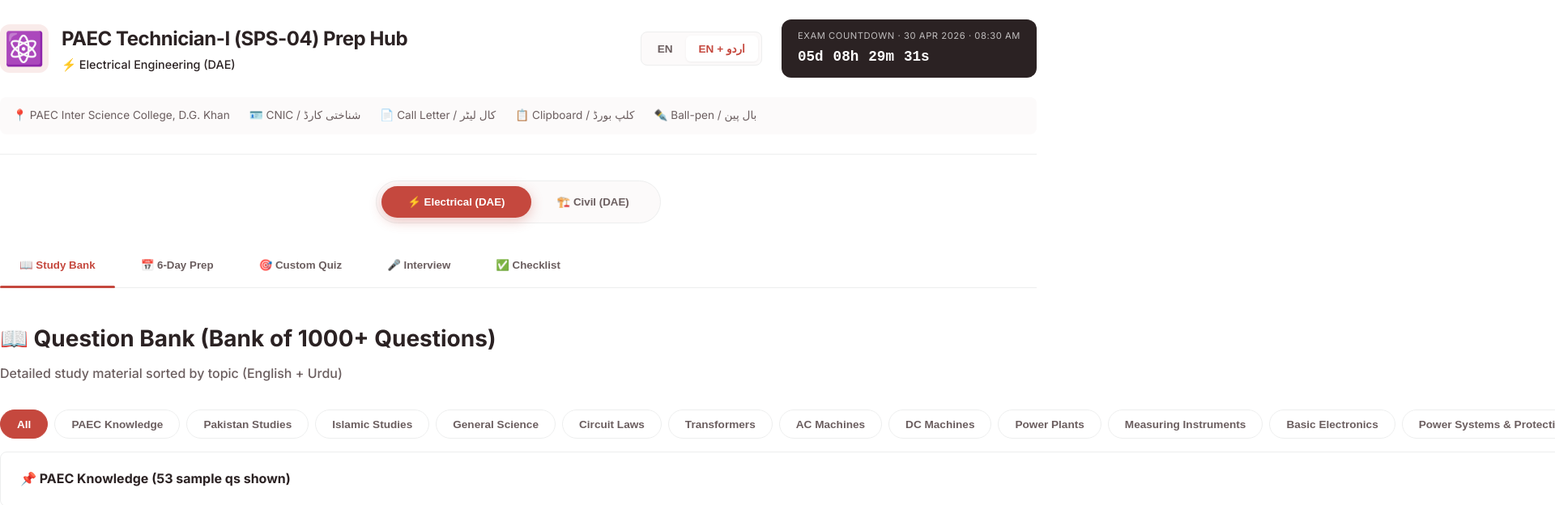
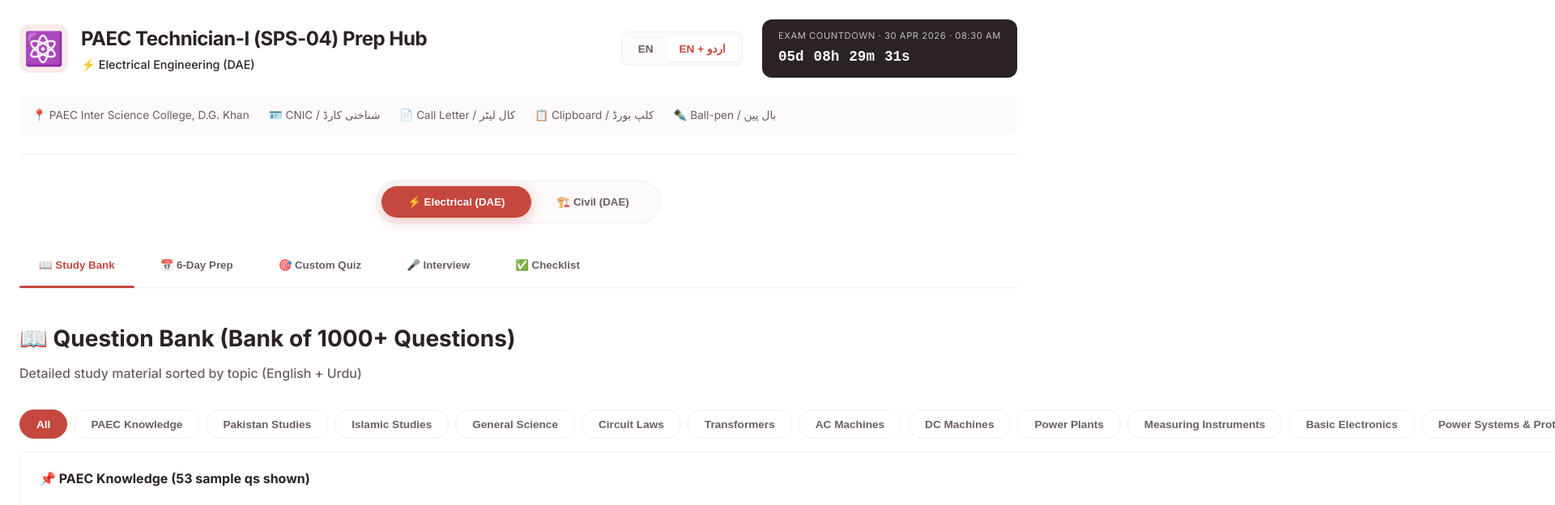
Before and after one commit to alimalik-web/paec-prep-hub, a React (Vite) app: page / in a window 1280 px wide. Shown: the top 624 px of the page at 81% size, 1920 px wide, since content can reach past the window. Built offline with nearby package versions, Linux system fonts and the light colour scheme.

Commit message:
Update div class for app container

```diff
--- a/src/App.jsx
+++ b/src/App.jsx
@@ -461,7 +461,7 @@
   ];
 
   return (
-    <div>
+    <div className="app-container">
       <AppHeader discipline={discipline} lang={lang} setLang={setLang} />
 
       {/* Discipline Toggle */}
```
